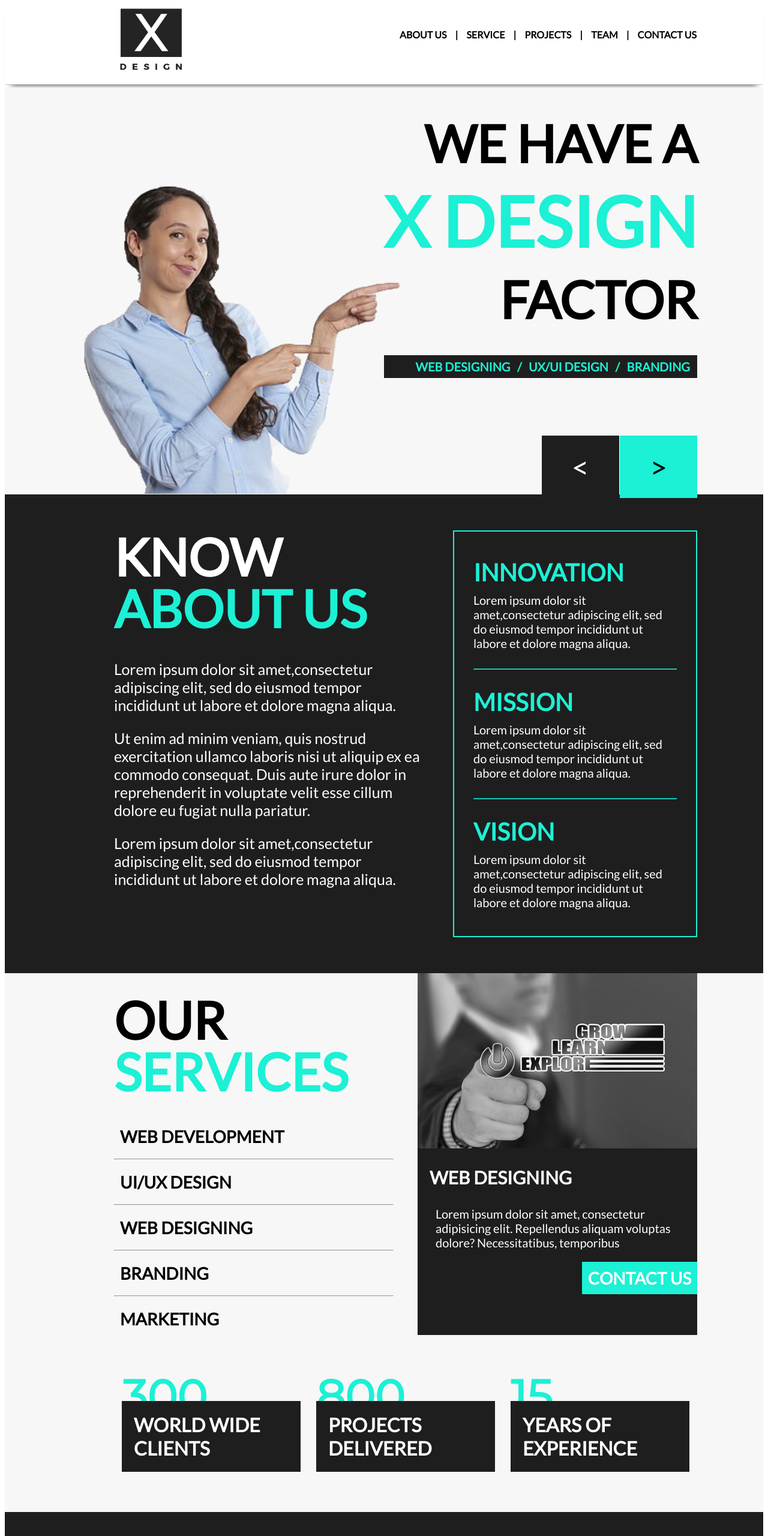
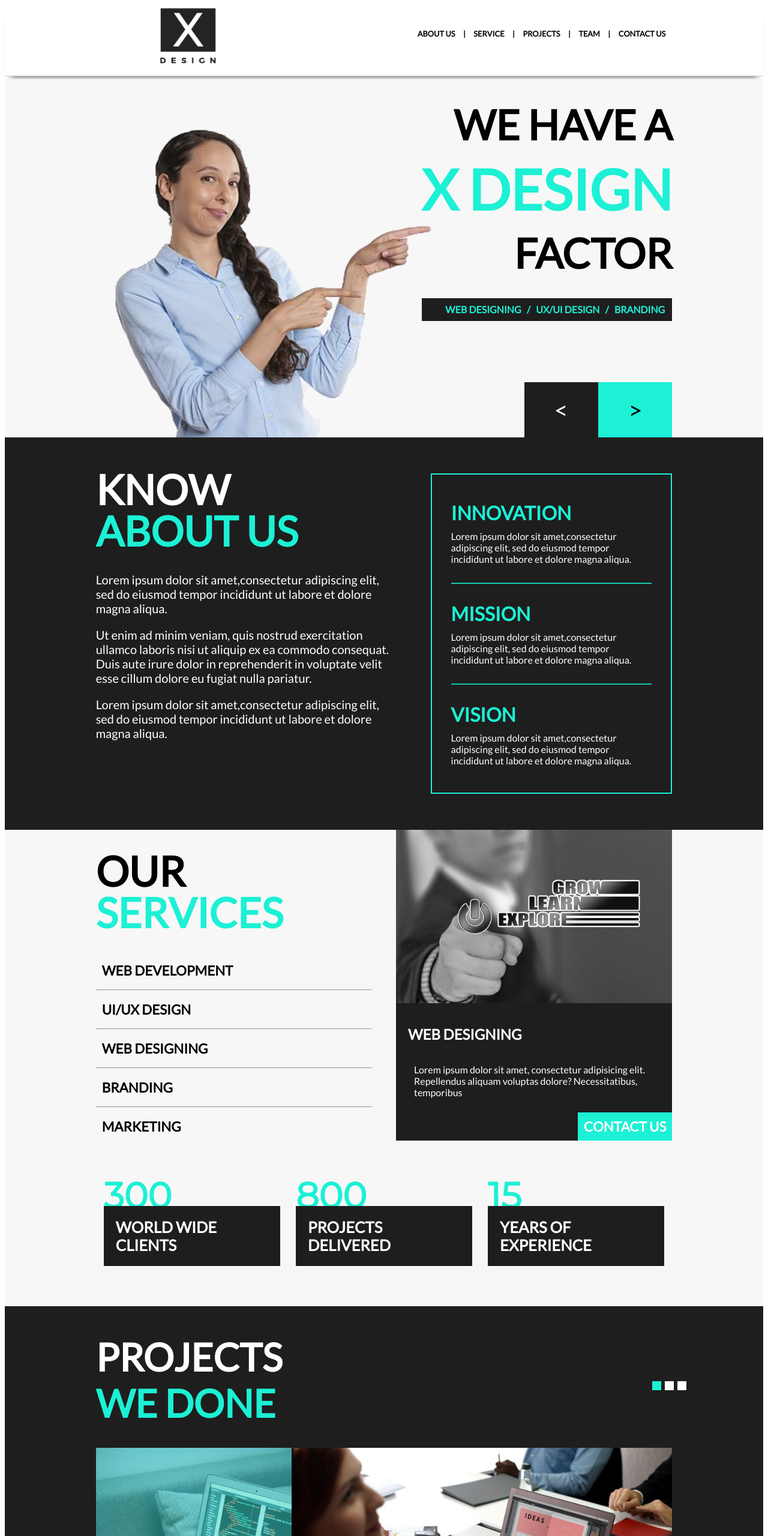
Before and after one commit to anweshadebnath/internet-academy, a plain HTML site: page index.html in a window 1280 px wide. Shown: the top 2560 px of the page at 60% size. Drawn offline with Linux system fonts and the light colour scheme.

Commit message:
changed padding to %

```diff
--- a/index.html
+++ b/index.html
@@ -78,7 +78,8 @@
             <div class="block4_content2-text">
                 <p>Lorem ipsum dolor sit amet, consectetur adipisicing elit. Repellendus aliquam voluptas dolore? Necessitatibus, temporibus</p>
             </div>
-            <div class="block4_content2-aside">CONTACT US
+            <div class="block4_content2-aside">
+                <span class="block4_content2-aside-txt">CONTACT US</span>
             </div>
         </div>
         <div class="block4_content3">
--- a/styles.css
+++ b/styles.css
@@ -5,7 +5,7 @@ html {
 .navigation_logo {
     height: auto;
     width: 12%;
-    padding-left: 80px;
+    padding-left: 10%;
 }
 
 .navigation_link {
@@ -25,8 +25,8 @@ html {
 
 .navigation {
     border-bottom: 1px solid lightgrey;
-    padding-left: 100px;
-    padding-right: 100px;
+    padding-left: 12%;
+    padding-right: 12%;
     box-shadow: 0px 9px 10px -10px;
 }
 
@@ -40,8 +40,8 @@ body {
     flex-wrap: wrap;
     align-items: flex-end;
     justify-content: space-between;
-    padding-left: 100px;
-    padding-right: 110px;
+    padding-left: 12%;
+    padding-right: 12%;
     margin-top: 5px;
     background-color: #f7f7f7;
 }
@@ -104,10 +104,10 @@ body {
 
 .block3 {
     background-color: #1e1e1e;
-    padding-left: 182px;
+    padding-left: 12%;
     display: flex;
     flex-wrap: wrap;
-    padding-right: 110px;
+    padding-right: 12%;
     margin-top: -3px;
 }
 
@@ -166,8 +166,8 @@ body {
 }
 
 .block4 {
-    padding-left: 182px;
-    padding-right: 110px;
+    padding-left: 12%;
+    padding-right: 12%;
     display: flex;
     flex-wrap: wrap;
     padding-bottom: 54px;
@@ -184,6 +184,9 @@ body {
     flex: 1;
     background-color: #1e1e1e;
     color: white;
+    display: flex;
+    flex-direction: column;
+    justify-content: space-between;
 }
 
 .block4_content1-line1 {
@@ -214,7 +217,7 @@ body {
 .block4_content2-imgbox {}
 
 .block4_content2-imgbox img {
-     width: 100%;
+    width: 100%;
 }
 
 .block4_content2-text {
@@ -230,13 +233,17 @@ body {
 }
 
 .block4_content2-aside {
-    background-color: #1cf0d5;
-    display: inline;
-    padding: 10px;
+    /*display: inline;*/
     font-size: 1.4rem;
     font-weight: bolder;
+    /*float: right;*/
+    /*clear: both;*/
+}
+
+.block4_content2-aside-txt {
+    background-color: #1cf0d5;
+    padding: 10px;
     float: right;
-    clear: both;
 }
 
 .block4_content3 {
@@ -273,8 +280,8 @@ body {
 
 .block5 {
     background-color: #1e1e1e;
-    padding-left: 189px;
-    padding-right: 130px;
+    padding-left: 12%;
+    padding-right: 12%;
     position: relative;
     padding-top: 46px;
 }
@@ -351,8 +358,8 @@ body {
 
 .block6 {
     background-color: #f7f7f7;
-    padding-left: 189px;
-    padding-right: 130px;
+    padding-left: 12%;
+    padding-right: 12%;
     position: relative;
     padding-top: 46px;
     padding-bottom: 50px;
@@ -442,7 +449,7 @@ body {
 
 .block7 {
     background-color: #1e1e1e;
-    padding-left: 189px;
+    padding-left: 12%;
     display: flex;
     flex-wrap: wrap;
     align-items: flex-end;
@@ -485,7 +492,6 @@ body {
 .block7_right {
     height: 307px;
     background-color: #1cf0d5;
-    margin-right: 126px;
     padding: 3%;
     width: 40%;
 }
@@ -537,7 +543,7 @@ body {
 
 .footer {
     background-color: #171717;
-    padding: 20px 0 20px 189px;
+    padding: 1% 12% 1% 12%;
     display: flex;
     flex-wrap: wrap;
     justify-content: space-between;
@@ -551,10 +557,9 @@ body {
 }
 
 .footer_icons {
-    width: 160px;
+    width: 25%;
     display: flex;
     align-items: center;
-    margin-right: 126px;
 }
 
 .footer__icon {
@@ -567,37 +572,65 @@ body {
 }
 
 
-/* Extra small devices (phones, 600px and down) */
-@media only screen and (max-width: 600px) {
-    html {
-        font-size: 10px;
-    }
-}
+/* Extra large devices (large laptops and desktops, 1200px and up) */
 
-/* Small devices (portrait tablets and large phones, 768px and down) */
-@media only screen and (max-width: 768px) {
-    html {
-        font-size: 13px;
-    }
-}
-
-/* Medium devices (landscape tablets, 992px and down) */
-@media only screen and (max-width: 992px) {
+@media only screen and (min-width: 1200px) {
     html {
         font-size: 16px;
     }
 }
 
+
 /* Large devices (laptops/desktops, 1200px and down) */
+
 @media only screen and (max-width: 1200px) {
     html {
-        font-size: 18px;
+        font-size: 15px;
     }
 }
 
-/* Extra large devices (large laptops and desktops, 1200px and up) */
-@media only screen and (min-width: 1200px) {
+
+/* Medium devices (landscape tablets, 992px and down) */
+
+@media only screen and (max-width: 992px) {
     html {
-        font-size: 20px;
+        font-size: 14px;
     }
 }
+
+
+/* Small devices (portrait tablets and large phones, 768px and down) */
+
+@media only screen and (max-width: 768px) {
+    .block3 {
+        flex-direction: column;
+        text-align: center;
+    }
+    .block4 {
+        text-align: center;
+    }
+    .block4_content3-box {
+        margin: 10%;
+    }
+}
+
+
+/* Extra small devices (phones, 600px and down) */
+
+@media only screen and (max-width: 600px) {
+    .footer_icons {
+        width: 40%;
+    }
+    .block2_img img {
+        display: none;
+    }
+}
+
+
+
+
+
+
+/* Extra Extra small devices (phones, 320px and down) */
+
+@media only screen and (max-width: 320px) {}
```
